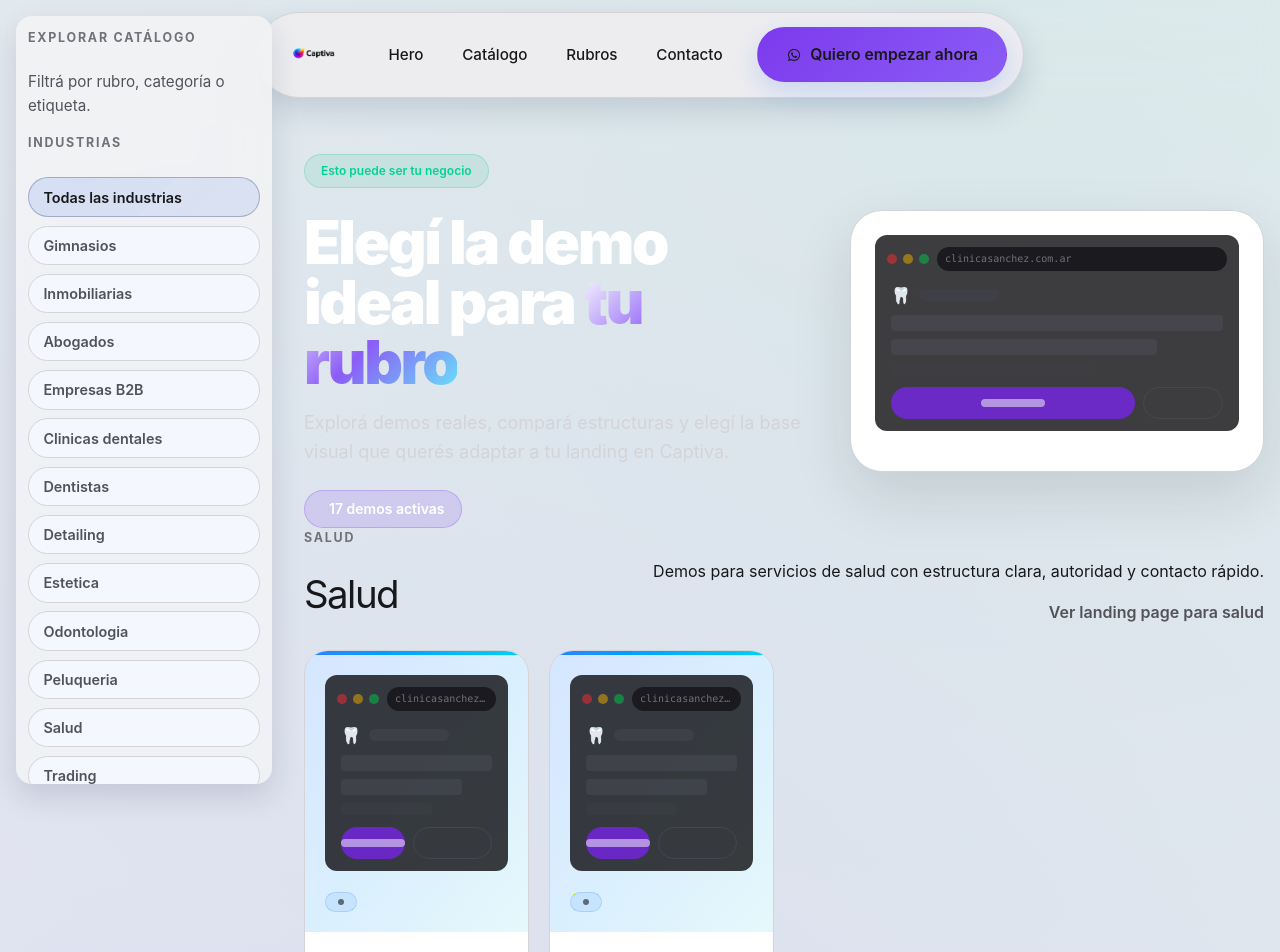
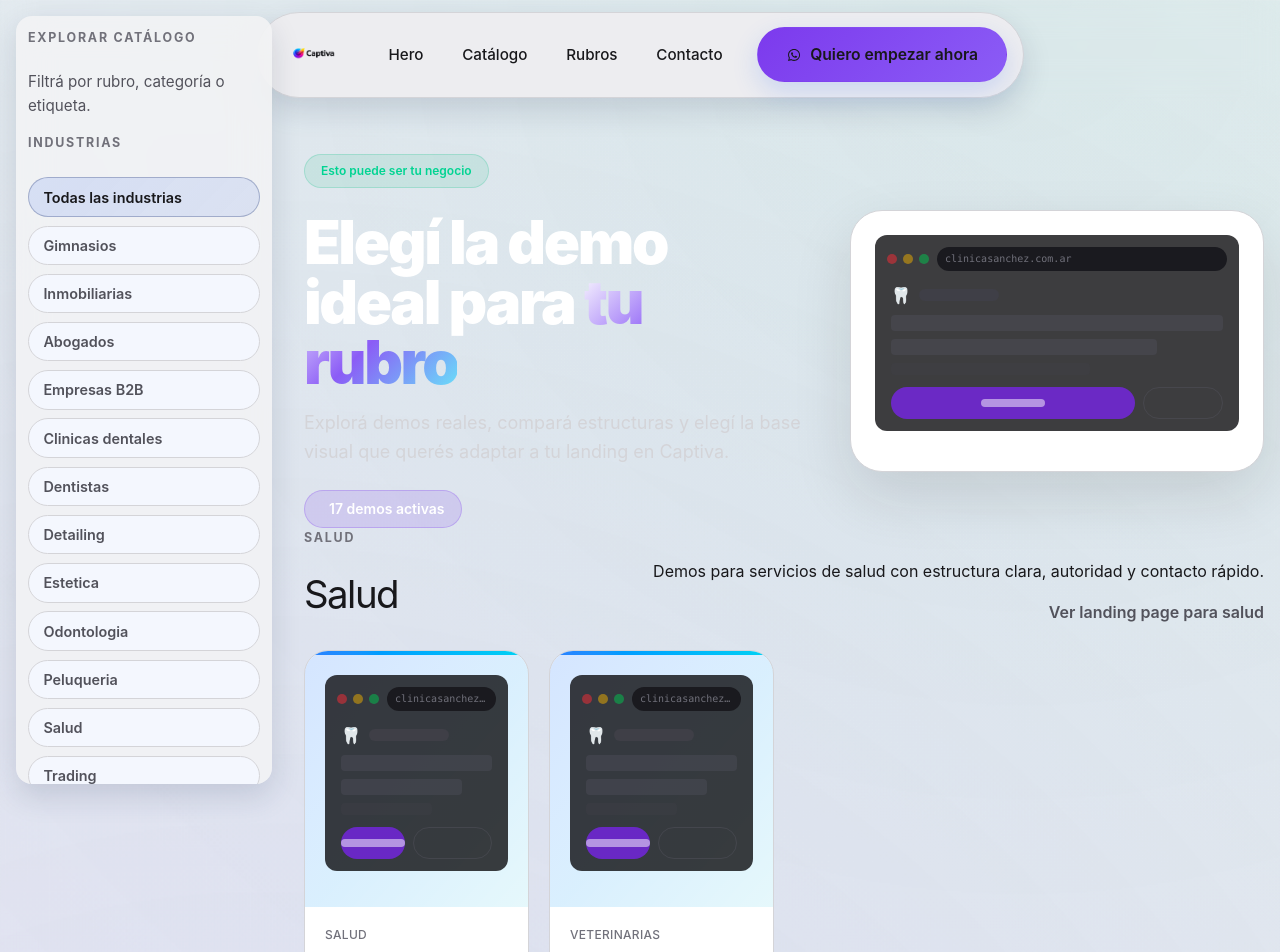
Before and after one commit to Tuwebai/Captiva, a React (Vite) app: page /captiva/demos in a window 1280 px wide. Shown: the top 952 px of the page. Built offline with nearby package versions, Linux system fonts and the light colour scheme; no server answers.

Commit message:
fix: quitar badge vacio en cards de demos

```diff
--- a/src/sections/demos/DemoCatalogCard.tsx
+++ b/src/sections/demos/DemoCatalogCard.tsx
@@ -26,9 +26,6 @@ export function DemoCatalogCard({ item, index, onOpen }: DemoCatalogCardProps) {
       >
         <DemoIndustryMockup industry={item.industry} />
 
-        <div className={`inline-flex items-center gap-1.5 px-3 py-1.5 rounded-full border text-xs font-semibold ${mockup.accentBg}`}>
-          <span className="w-1.5 h-1.5 rounded-full bg-current opacity-60 inline-block" />
-        </div>
       </a>
 
       <div className="p-5 space-y-3">
```
